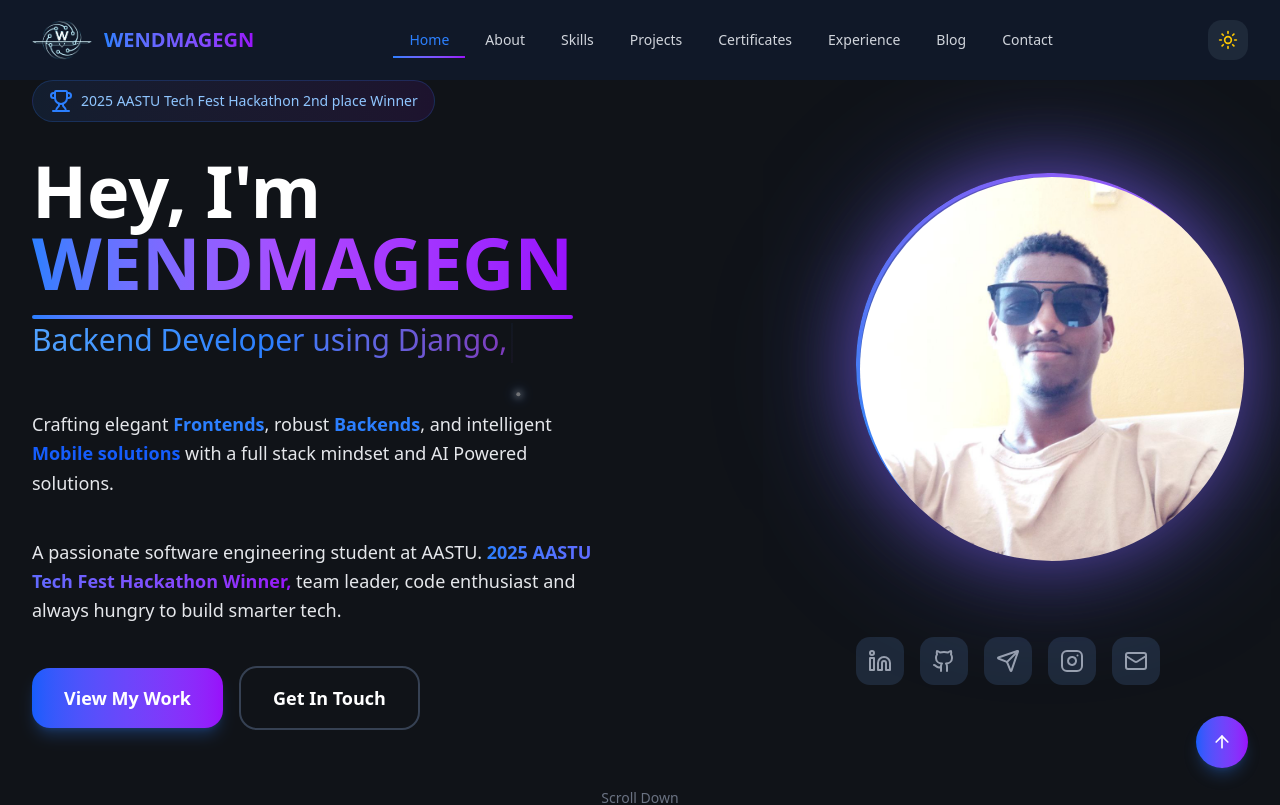
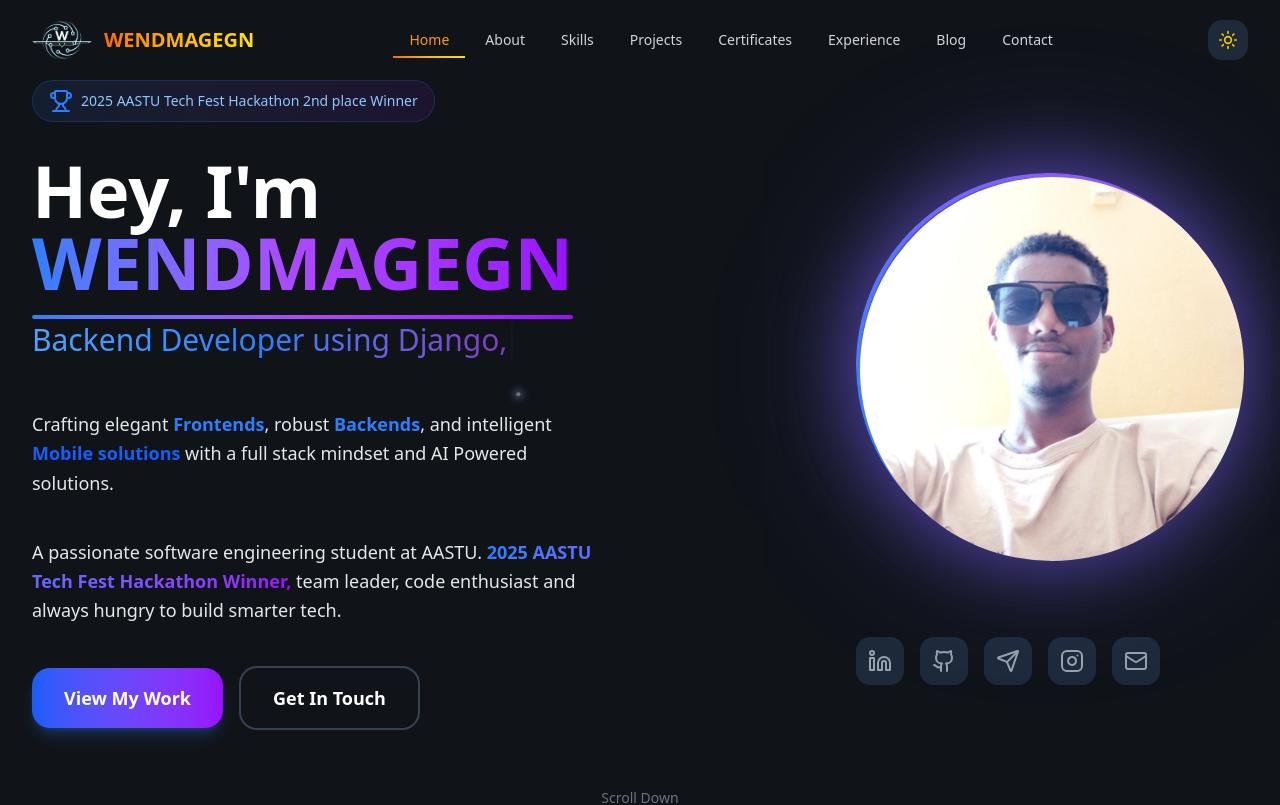
Before and after one commit to wende12github/Portfolio-Website, a Next.js app in the folder portfolio-site/: page / in a window 1280 px wide. Shown: the top 805 px of the page. Built offline with nearby package versions, Linux system fonts and the light colour scheme.

Commit message:
Improve app shell, navigation flow, and shared UI behavior

```diff
--- a/portfolio-site/src/app/layout.tsx
+++ b/portfolio-site/src/app/layout.tsx
@@ -4,6 +4,7 @@ import "./globals.css";
 import { ThemeProvider } from "@/components/providers/ThemeProvider";
 import { Navbar } from "@/components/layout/Navbar";
 import { Footer } from "@/components/layout/Footer";
+import { BackToTop } from "@/components/layout/BackToTop";
 import { SITE_CONFIG } from "@/lib/constants";
 
 const geistSans = Geist({
@@ -21,6 +22,13 @@ export const metadata: Metadata = {
   description: SITE_CONFIG.description,
   keywords: SITE_CONFIG.keywords,
   metadataBase: new URL(SITE_CONFIG.url),
+  alternates: {
+    canonical: "/",
+  },
+  robots: {
+    index: true,
+    follow: true,
+  },
   openGraph: {
     title: SITE_CONFIG.title,
     description: SITE_CONFIG.description,
@@ -49,17 +57,52 @@ export default function RootLayout({
 }: Readonly<{
   children: React.ReactNode;
 }>) {
+  const structuredData = {
+    "@context": "https://schema.org",
+    "@graph": [
+      {
+        "@type": "Person",
+        name: "Wendmagegn Tajura",
+        url: SITE_CONFIG.url,
+        image: `${SITE_CONFIG.url}${SITE_CONFIG.ogImage}`,
+        jobTitle: "Full Stack & Mobile Developer",
+        sameAs: [
+          "https://github.com/wende12github",
+          "https://www.linkedin.com/in/wendmagegn-tajura/",
+          "https://www.instagram.com/wende_9412/",
+          "https://t.me/Mark_9412",
+        ],
+      },
+      {
+        "@type": "WebSite",
+        name: SITE_CONFIG.title,
+        url: SITE_CONFIG.url,
+        description: SITE_CONFIG.description,
+      },
+    ],
+  };
+
   return (
     <html lang="en" suppressHydrationWarning>
       <body
         className={`${geistSans.variable} ${geistMono.variable} antialiased`}
       >
+        <a
+          href="#main-content"
+          className="sr-only focus:not-sr-only focus:fixed focus:left-4 focus:top-4 focus:z-[100] focus:rounded-md focus:bg-blue-600 focus:px-4 focus:py-2 focus:text-white"
+        >
+          Skip to content
+        </a>
+        <script
+          type="application/ld+json"
+          dangerouslySetInnerHTML={{ __html: JSON.stringify(structuredData) }}
+        />
         <ThemeProvider>
           {/* Main Navigation */}
           <Navbar />
 
           {/* Main Content */}
-          <main className="min-h-screen">
+          <main id="main-content" className="min-h-screen">
             {children}
           </main>
 
@@ -67,6 +110,7 @@ export default function RootLayout({
           <Footer />
 
           {/* Back to Top Button */}
+          <BackToTop />
         </ThemeProvider>
       </body>
     </html>
--- a/portfolio-site/src/app/page.tsx
+++ b/portfolio-site/src/app/page.tsx
@@ -8,7 +8,6 @@ import {
   ProjectsSection,
   SkillsSection
 } from "@/components/screens";
-import Image from "next/image";
 
 export default function Home() {
   return (
--- a/portfolio-site/src/components/layout/Footer.tsx
+++ b/portfolio-site/src/components/layout/Footer.tsx
@@ -2,7 +2,7 @@
 
 import { NAV_ITEMS, SOCIAL_LINKS, PERSONAL_INFO } from "@/lib/constants";
 import { motion } from "framer-motion";
-import { ArrowUp, Heart, Mail, Phone, MapPin } from "lucide-react";
+import { Mail, Phone, MapPin } from "lucide-react";
 import { useIsDark } from "@/hooks/useIsDark";
 import Image from "next/image";
 
@@ -19,11 +19,11 @@ export function Footer() {
     // Main footer container with padding and background color based on theme
         <footer
         className={`relative pt-16 pb-8 ${
-            isDark ? "bg-gray-900" : "bg-gray-100"
+            isDark ? "bg-gray-700" : "bg-gray-100"
         }`}
         >
         {/* Decorative top gradient line */}
-        <div className="absolute top-0 left-0 right-0 h-px bg-gradient-to-r from-transparent via-blue-500 to-transparent" />
+        <div className="absolute top-0 left-0 right-0 h-px bg-gradient-to-r from-transparent via-amber-500 to-transparent" />
 
         <div className="max-w-7xl mx-auto px-4 sm:px-6 lg:px-8">
             {/* Three-column grid on medium+ screens */}
@@ -51,7 +51,7 @@ export function Footer() {
                     </div>
                     <span className={`text-2xl font-bold ${isDark ? "text-white" : "text-gray-900"}`}>
                         WEND
-                        <span className="text-transparent bg-clip-text bg-gradient-to-r from-violet-500 to-purple-600">
+                        <span className="text-transparent bg-clip-text bg-gradient-to-r from-orange-500 via-amber-400 to-yellow-300">
                         MAGEGN
                         </span>
                     </span>
@@ -82,7 +82,7 @@ export function Footer() {
                         }}
                         whileHover={{ x: 5 }} // nice little hover animation
                         className={`text-sm transition-colors ${
-                        isDark ? "text-gray-400 hover:text-blue-400" : "text-gray-600 hover:text-blue-600"
+                                isDark ? "text-gray-400 hover:text-orange-400" : "text-gray-600 hover:text-orange-600"
                         }`}
                     >
                         {link.label}
@@ -103,7 +103,7 @@ export function Footer() {
                     <a
                         href={`mailto:${PERSONAL_INFO.email}`}
                         className={`flex items-center gap-2 text-sm transition-colors ${
-                            isDark ? "text-gray-400 hover:text-blue-400" : "text-gray-600 hover:text-blue-600"
+                            isDark ? "text-gray-400 hover:text-orange-400" : "text-gray-600 hover:text-orange-600"
                         }`}
                     >
                         <Mail className="w-4 h-4" />
@@ -112,7 +112,7 @@ export function Footer() {
                     <a
                         href={`tel:${PERSONAL_INFO.phone}`}
                         className={`flex items-center gap-2 text-sm transition-colors ${
-                            isDark ? "text-gray-400 hover:text-blue-400" : "text-gray-600 hover:text-blue-600"
+                            isDark ? "text-gray-400 hover:text-orange-400" : "text-gray-600 hover:text-orange-600"
                         }`}
                     >
                         <Phone className="w-4 h-4" />
@@ -138,8 +138,8 @@ export function Footer() {
                     whileTap={{ scale: 0.9 }}
                     className={`p-3 rounded-xl transition-colors ${
                         isDark
-                        ? "bg-gray-800 text-gray-400 hover:text-blue-400 hover:bg-gray-700"
-                        : "bg-gray-100 text-gray-600 hover:text-blue-600 hover:bg-gray-200"
+                        ? "bg-gray-800 text-gray-400 hover:text-orange-400 hover:bg-gray-700"
+                        : "bg-gray-100 text-gray-600 hover:text-orange-600 hover:bg-gray-200"
                     }`}
                     aria-label={social.name}
                     >
@@ -164,19 +164,6 @@ export function Footer() {
             </p>
             </div>
         </div>
-
-        {/* Floating "Scroll to Top" button – appears fixed bottom-right */}
-        <motion.button
-            onClick={scrollToTop}
-            initial={{ opacity: 0 }}
-            animate={{ opacity: 1 }}
-            whileHover={{ scale: 1.1, y: -3 }}
-            whileTap={{ scale: 0.9 }}
-            className="fixed bottom-8 right-8 p-4 rounded-full bg-gradient-to-r from-blue-600 to-purple-600 text-white shadow-lg shadow-blue-500/25 z-50"
-            aria-label="Scroll to top"
-        >
-            <ArrowUp className="w-5 h-5" />
-        </motion.button>
         </footer>
     );
 }
--- a/portfolio-site/src/components/layout/Navbar.tsx
+++ b/portfolio-site/src/components/layout/Navbar.tsx
@@ -12,19 +12,18 @@ export function Navbar() {
     const [isOpen, setIsOpen] = useState(false);
     const [scrolled, setScrolled] = useState(false);
     const [activeSection, setActiveSection] = useState("home");
-  const [mounted, setMounted] = useState(false);
 
-    const { theme, setTheme } = useTheme();
-  const { isDark } = useIsDark();
-
-    useEffect(() => {
-      setMounted(true);
-    }, []);
+    const { setTheme } = useTheme();
+  const { isDark, mounted } = useIsDark();
 
     // Scroller handler
     useEffect(() => {
         const handleScroll = () => {
             setScrolled(window.scrollY > 50);
+
+          // Slightly tilt the shared section gradient while scrolling for a smoother motion feel.
+          const scrollTilt = Math.max(-3.5, Math.min(3.5, window.scrollY * 0.004));
+          document.documentElement.style.setProperty("--section-scroll-tilt", `${scrollTilt}deg`);
 
             const sections = NAV_ITEMS.map((item) => item.href.slice(1));
             for (const section of sections.reverse()) {
@@ -39,7 +38,10 @@ export function Navbar() {
         window.addEventListener("scroll", handleScroll);
         handleScroll();
 
-        return () => window.removeEventListener("scroll", handleScroll);
+        return () => {
+          window.removeEventListener("scroll", handleScroll);
+          document.documentElement.style.setProperty("--section-scroll-tilt", "0deg");
+        };
     }, []);
 
     // Smooth Scroll helper
@@ -54,18 +56,19 @@ export function Navbar() {
     // JSX
     return (
     <motion.nav
+      aria-label="Primary"
       initial={{ y: -100 }}
       animate={{ y: 0 }}
       transition={{ duration: 0.6, ease: "easeOut" }}
       className={`fixed top-0 left-0 right-0 z-50 transition-all duration-500 ${
         scrolled
           ? isDark
-            ? "bg-gray-900/90 backdrop-blur-xl shadow-2xl shadow-purple-500/5"
-            : "bg-white/90 backdrop-blur-xl shadow-2xl shadow-purple-200/50"
+            ? "bg-gray-900/90 backdrop-blur-xl shadow-2xl shadow-amber-500/10"
+            : "bg-white/90 backdrop-blur-xl shadow-2xl shadow-amber-200/50"
           : "bg-transparent"
       }`}
     >
-      <div className="max-w-7xl mx-auto bg-gray-900 px-4 sm:px-6 lg:px-8">
+      <div className="max-w-7xl mx-auto px-4 sm:px-6 lg:px-8">
         <div className="flex items-center justify-between h-20">
           {/* Logo + Name */}
           <motion.a
@@ -74,9 +77,10 @@ export function Navbar() {
               e.preventDefault();
               scrollToSection("#home");
             }}
-            className="relative group flex items-center gap-2 sm:gap-3"
+            className="relative group flex items-center gap-2 sm:gap-3 focus:outline-none focus-visible:ring-2 focus-visible:ring-blue-500 focus-visible:ring-offset-2"
             whileHover={{ scale: 1.05 }}
             whileTap={{ scale: 0.95 }}
+            aria-label="Go to home section"
           >
             <Image
               src="/images/w-logo.png"
@@ -86,11 +90,11 @@ export function Navbar() {
               // className="rounded-lg sm:w-[50px] sm:h-[50px]"
             />
 
-            <span className="text-sm sm:text-lg md:text-xl font-bold bg-gradient-to-r from-blue-500 to-purple-600 bg-clip-text text-transparent whitespace-nowrap">
+            <span className="text-sm sm:text-lg md:text-xl font-bold bg-gradient-to-r from-orange-500 via-amber-400 to-yellow-300 bg-clip-text text-transparent whitespace-nowrap">
               WENDMAGEGN
             </span>
             <motion.div
-              className="absolute -bottom-1 left-0 h-0.5 bg-gradient-to-r from-violet-500 to-purple-600"
+              className="absolute -bottom-1 left-0 h-0.5 bg-gradient-to-r from-orange-500 via-amber-400 to-yellow-300"
               initial={{ width: 0 }}
               whileHover={{ width: "100%" }}
               transition={{ duration: 0.3 }}
@@ -107,22 +111,23 @@ export function Navbar() {
                   e.preventDefault();
                   scrollToSection(item.href);
                 }}
+                aria-current={activeSection === item.href.slice(1) ? "true" : undefined}
                 initial={{ opacity: 0, y: -20 }}
                 animate={{ opacity: 1, y: 0 }}
                 transition={{ delay: index * 0.1 }}
-                className={`relative px-4 py-2 text-sm font-medium transition-colors ${
+                className={`relative px-4 py-2 text-sm font-medium transition-colors focus:outline-none focus-visible:ring-2 focus-visible:ring-blue-500 focus-visible:ring-offset-2 ${
                   activeSection === item.href.slice(1)
-                    ? "text-blue-500"
+                    ? "text-amber-500"
                     : isDark
-                      ? "text-gray-300 hover:text-blue-400"
-                      : "text-gray-300 hover:text-blue-400"
+                      ? "text-gray-300 hover:text-amber-300"
+                      : "text-gray-700 hover:text-amber-600"
                 }`}
               >
                 {item.label}
                 {activeSection === item.href.slice(1) && (
                   <motion.div
                     layoutId="activeNav" // ← shared layout animation between items
-                    className="absolute bottom-0 left-0 right-0 h-0.5 bg-gradient-to-r from-blue-500 to-purple-600"
+                    className="absolute bottom-0 left-0 right-0 h-0.5 bg-gradient-to-r from-orange-500 via-amber-400 to-yellow-300"
                     transition={{ type: "spring", stiffness: 380, damping: 30 }}
                   />
                 )}
@@ -138,6 +143,7 @@ export function Navbar() {
               whileHover={{ scale: 1.1, rotate: 180 }}
               whileTap={{ scale: 0.9 }}
               transition={{ duration: 0.3 }}
+              aria-label={`Switch to ${mounted && isDark ? "light" : "dark"} mode`}
               className={`p-2.5 rounded-xl ${
                 mounted && isDark
                   ? "bg-gray-800 text-yellow-400 hover:bg-gray-700"
@@ -157,6 +163,9 @@ export function Navbar() {
               onClick={() => setIsOpen(!isOpen)}
               whileHover={{ scale: 1.1 }}
               whileTap={{ scale: 0.9 }}
+              aria-expanded={isOpen}
+              aria-controls="mobile-navigation"
+              aria-label={isOpen ? "Close navigation menu" : "Open navigation menu"}
               className={`md:hidden p-2.5 rounded-xl ${
                 isDark
                   ? "bg-gray-800 text-white hover:bg-gray-700"
@@ -177,6 +186,7 @@ export function Navbar() {
             animate={{ opacity: 1, height: "auto" }}
             exit={{ opacity: 0, height: 0 }}
             transition={{ duration: 0.3 }}
+            id="mobile-navigation"
             className={`md:hidden overflow-hidden ${
               isDark ? "bg-gray-900/95" : "bg-white/95"
             } backdrop-blur-xl`}
@@ -190,12 +200,13 @@ export function Navbar() {
                     e.preventDefault();
                     scrollToSection(item.href);
                   }}
+                  aria-current={activeSection === item.href.slice(1) ? "true" : undefined}
                   initial={{ opacity: 0, x: -20 }}
                   animate={{ opacity: 1, x: 0 }}
                   transition={{ delay: index * 0.05 }}
                   className={`block px-4 py-3 rounded-xl text-base font-medium transition-all ${
                     activeSection === item.href.slice(1)
-                      ? "bg-gradient-to-r from-violet-500/10 to-purple-600/10 text-violet-500"
+                      ? "bg-gradient-to-r from-orange-500/10 to-yellow-300/10 text-amber-500"
                       : isDark
                         ? "text-gray-300 hover:bg-gray-800"
                         : "text-gray-600 hover:bg-gray-100"
```
Also changed, not shown: portfolio-site/src/app/globals.css (+34 -0 lines).
